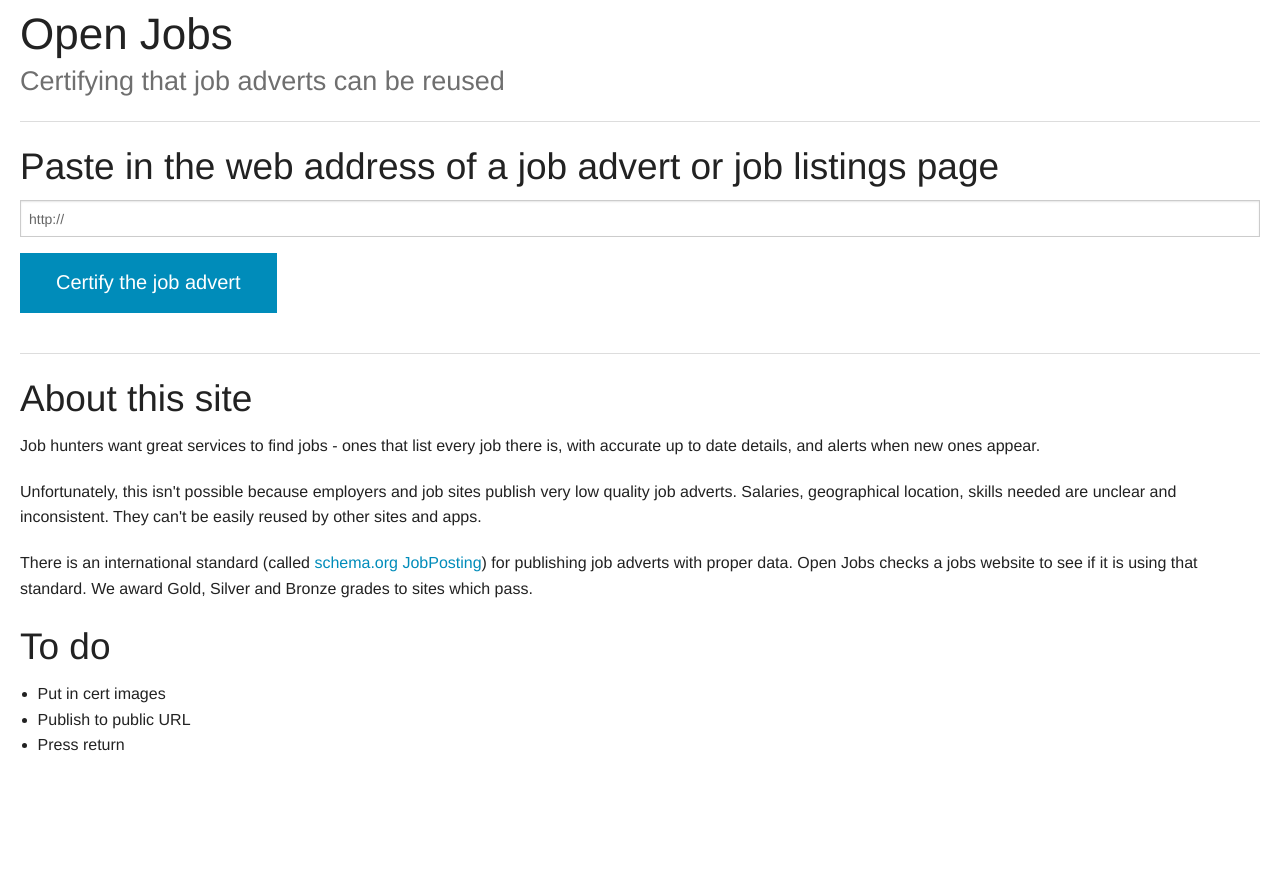
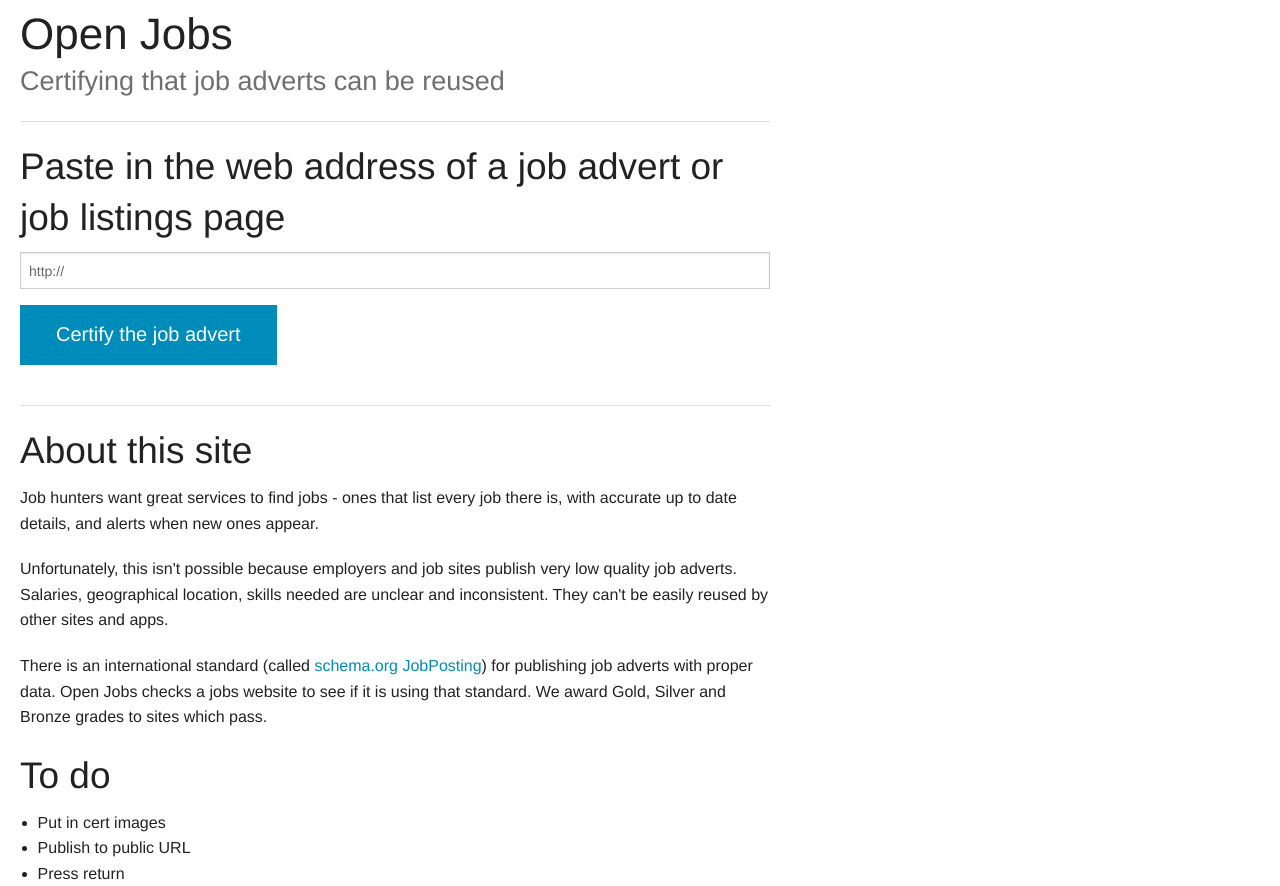
Before and after one commit to frabcus/jobschemacert, a plain HTML site: page client/index.html in a window 1280 px wide. Before the commit the page ends 803 px from the top, so only its background shows below. Drawn offline with nearby package versions, Linux system fonts and the light colour scheme.

Commit message:
Max width

```diff
--- a/client/style.css
+++ b/client/style.css
@@ -1,4 +1,5 @@
 body {
+    max-width: 750px;
     margin-left: 20px;
     margin-right: 20px;
 }
```
